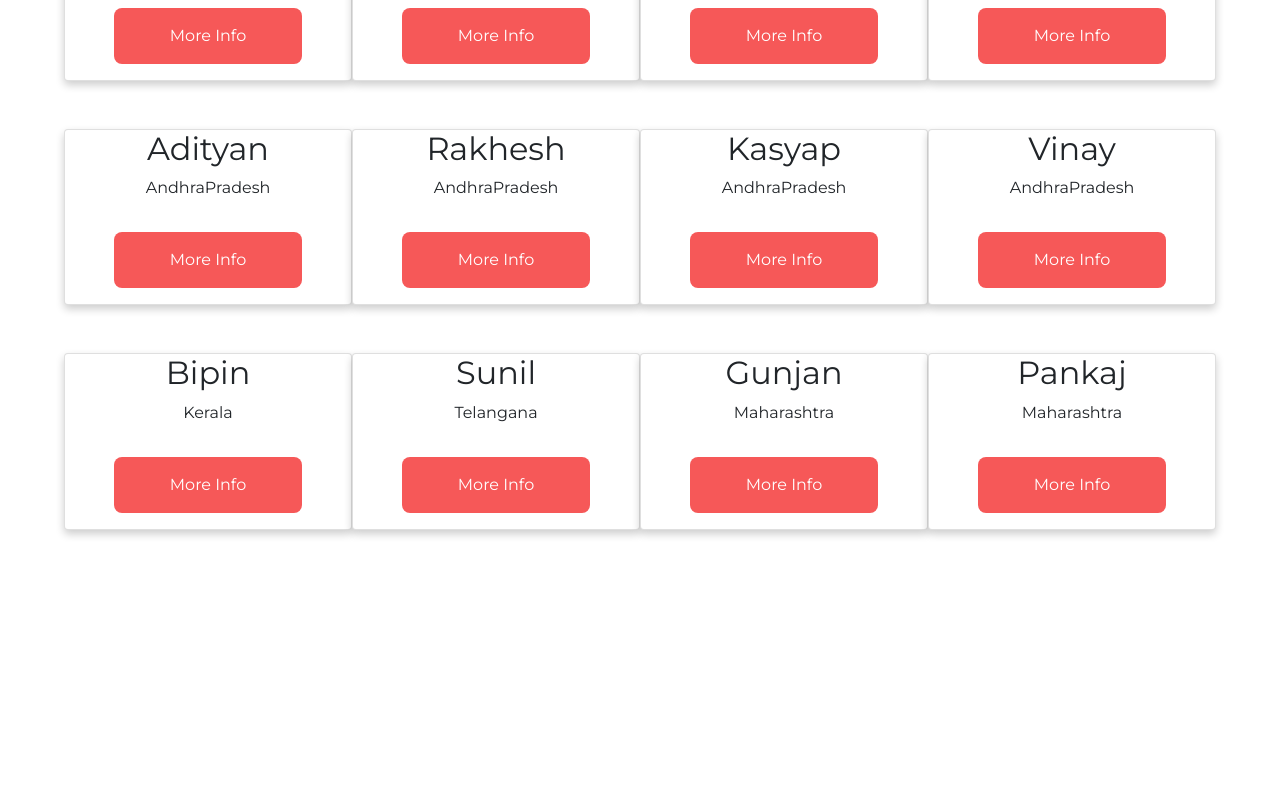
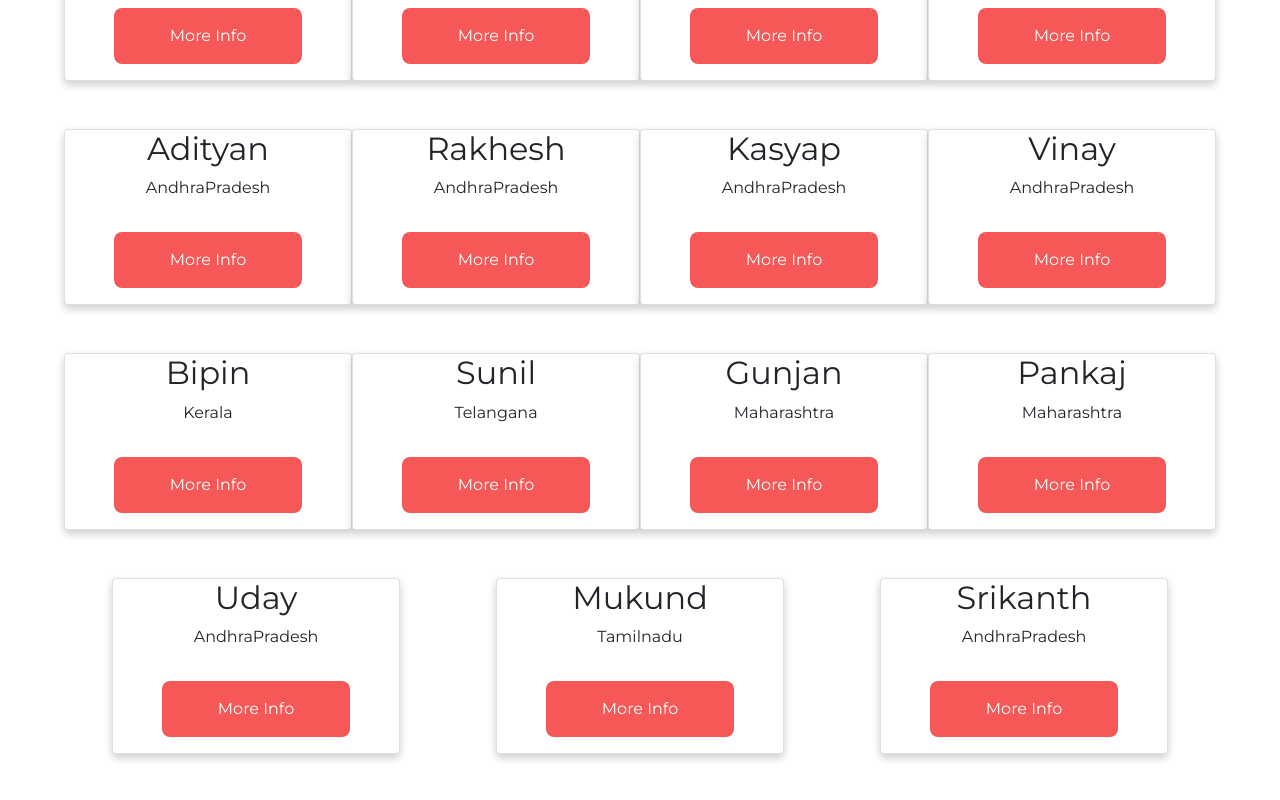
Before and after one commit to gangadhar222/meetup, a React (Create React App) app: page /search in a window 1280 px wide. Shown: the part 620-1420 px from the top of the page. Before the commit the page ends 1198 px from the top, so only its background shows below. Built offline with nearby package versions, Linux system fonts and the light colour scheme; data requests are answered from the project's data file.

Commit message:
documentation

```diff
--- a/db.json
+++ b/db.json
@@ -215,6 +215,45 @@
         "id": "94b25a10-be5b-40a3-999d-50d567eeacfa"
       },
       "id": 16
+    },
+    {
+      "data": {
+        "name": "Uday",
+        "age": 24,
+        "profession": "Employed",
+        "location": "AndhraPradesh",
+        "guests": "1",
+        "date": "1996-10-16T18:30:00.000Z",
+        "address": "Ongole",
+        "id": "a455338c-43c1-4259-b3e6-b23373e14a31"
+      },
+      "id": 17
+    },
+    {
+      "data": {
+        "name": "Mukund",
+        "age": 19,
+        "profession": "student",
+        "location": "Tamilnadu",
+        "guests": "1",
+        "date": "2001-10-16T18:30:00.000Z",
+        "address": "Chennai",
+        "id": "1f9dea35-4d62-42a6-a430-85b454214aa2"
+      },
+      "id": 18
+    },
+    {
+      "data": {
+        "name": "Srikanth",
+        "age": 19,
+        "profession": "student",
+        "location": "AndhraPradesh",
+        "guests": "1",
+        "date": "2001-10-09T18:30:00.000Z",
+        "address": "Vizag",
+        "id": "9b8fce7f-9d0d-4feb-af77-d74077adeaab"
+      },
+      "id": 19
     }
   ]
 }
--- a/package.json
+++ b/package.json
@@ -17,6 +17,7 @@
     "react-redux": "^7.2.1",
     "react-router-dom": "^5.2.0",
     "react-scripts": "3.4.3",
+    "react-test-renderer": "^17.0.1",
     "reactstrap": "^8.6.0",
     "redux": "^4.0.5",
     "redux-thunk": "^2.3.0",
--- a/src/components/button/Button.jsx
+++ b/src/components/button/Button.jsx
@@ -3,5 +3,5 @@ import styles from "./Button.module.css";
 
 export default function Button(props) {
   const { label } = props;
-  return <button className={styles.btn}>{label}</button>;
+  return <button className={styles.btn} data-testid="button" >{label}</button>;
 }
```
Also changed, not shown: 2 other files (tests, documents, lock files or other folders).
